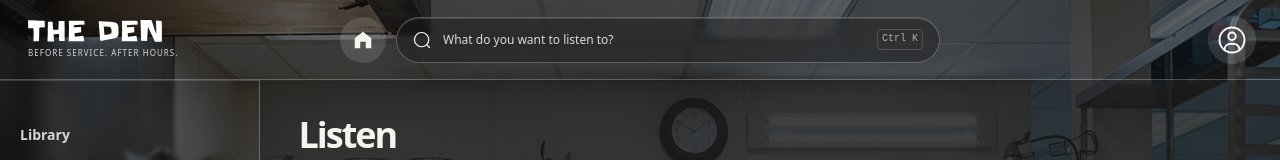
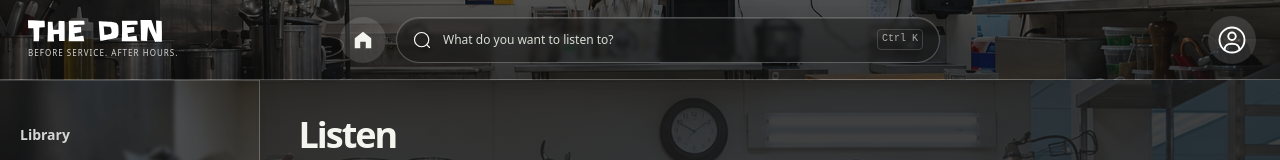
Before and after one commit to Mahkalix/Dimension, a Next.js app: page /player in a window 1280 px wide. Shown: the top 160 px of the page. Built offline with nearby package versions, Linux system fonts and the light colour scheme.

Commit message:
Prevent scrolling content from bleeding through the sticky header

```diff
--- a/src/styles/components/_topbar.scss
+++ b/src/styles/components/_topbar.scss
@@ -123,7 +123,10 @@
     [data-appearance="Blur"]
   )
   .app-topbar {
-  background: var(--glass);
+  background:
+    linear-gradient(var(--glass), var(--glass)),
+    linear-gradient(var(--backlight-top, #00000066), var(--backlight-bottom, #00000099)),
+    url("/images/kitchen-background.jpg?v=3") center / cover fixed;
 }
 @media (min-width: 701px) and (max-width: 1100px) {
   .den {
```
